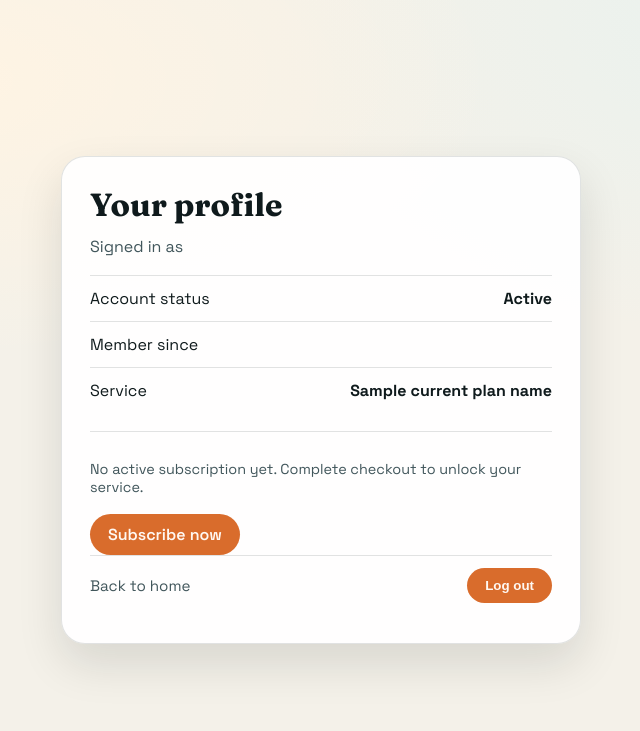
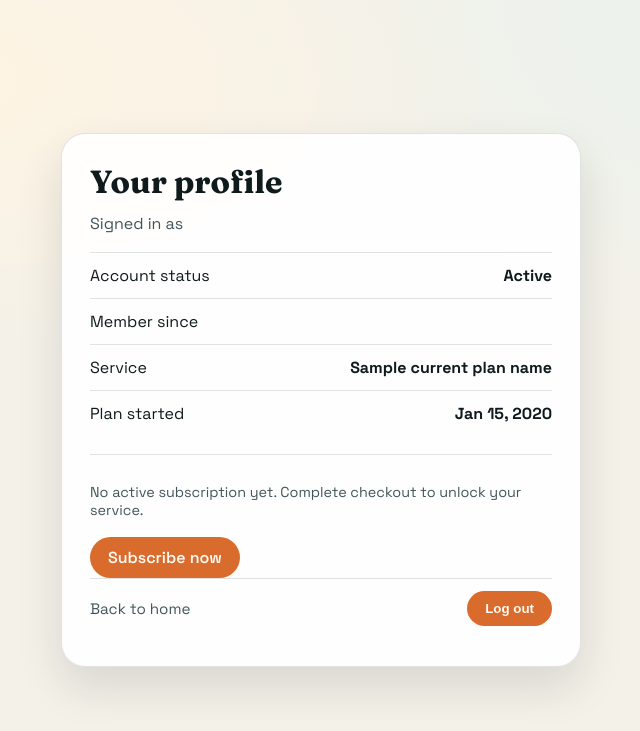
Before and after one commit to athena-live/lily, a Django app: template home/templates/home/profile.html in a window 1280 px wide. Shown: the top 731 px of the page, without its empty margins (319-959 px from the left). Run offline with Django 3.2, Linux system fonts and the light colour scheme; the template is opened without the code that fills it: most values are stand-ins (such as "Sample title", 1, 10 or a date in 2020).

Commit message:
Added plan start date and clearer cancellation messaging.
What’s new

Profile shows Plan started date.
When cancellation is scheduled, it explicitly shows the cancel date even while the plan is active.
Files updated

models.py
0004_subscriptionselection_stripe_current_period_start.py
views.py
profile.html

```diff
--- a/home/models.py
+++ b/home/models.py
@@ -13,6 +13,7 @@ class SubscriptionSelection(models.Model):
     stripe_status = models.CharField(max_length=50, blank=True)
     stripe_cancel_at_period_end = models.BooleanField(default=False)
     stripe_cancel_at = models.DateTimeField(null=True, blank=True)
+    stripe_current_period_start = models.DateTimeField(null=True, blank=True)
     stripe_current_period_end = models.DateTimeField(null=True, blank=True)
     selected_at = models.DateTimeField(auto_now_add=True)
 
--- a/home/templates/home/profile.html
+++ b/home/templates/home/profile.html
@@ -194,10 +194,21 @@
         <span>Service</span>
         <strong>{{ current_plan_name }}</strong>
       </div>
+      {% if plan_start_date %}
+        <div class="row">
+          <span>Plan started</span>
+          <strong>{{ plan_start_date|date:"M d, Y" }}</strong>
+        </div>
+      {% endif %}
       {% if has_active_subscription %}
         <div class="section">
           <div class="section-title">Plan actions</div>
           <div class="plan-note">View your plan or make changes.</div>
+          {% if cancel_at_period_end and cancel_at_date %}
+            <div class="plan-note">
+              Cancellation scheduled for {{ cancel_at_date|date:"M d, Y" }}.
+            </div>
+          {% endif %}
           <button class="btn btn-spaced" type="button" data-open-modal>View plan</button>
         </div>
       {% elif cancel_at_period_end and cancel_at_date %}
```
Also changed, not shown: home/views.py (+14 -3 lines), home/migrations/0004_subscriptionselection_stripe_current_period_start.py (added).
